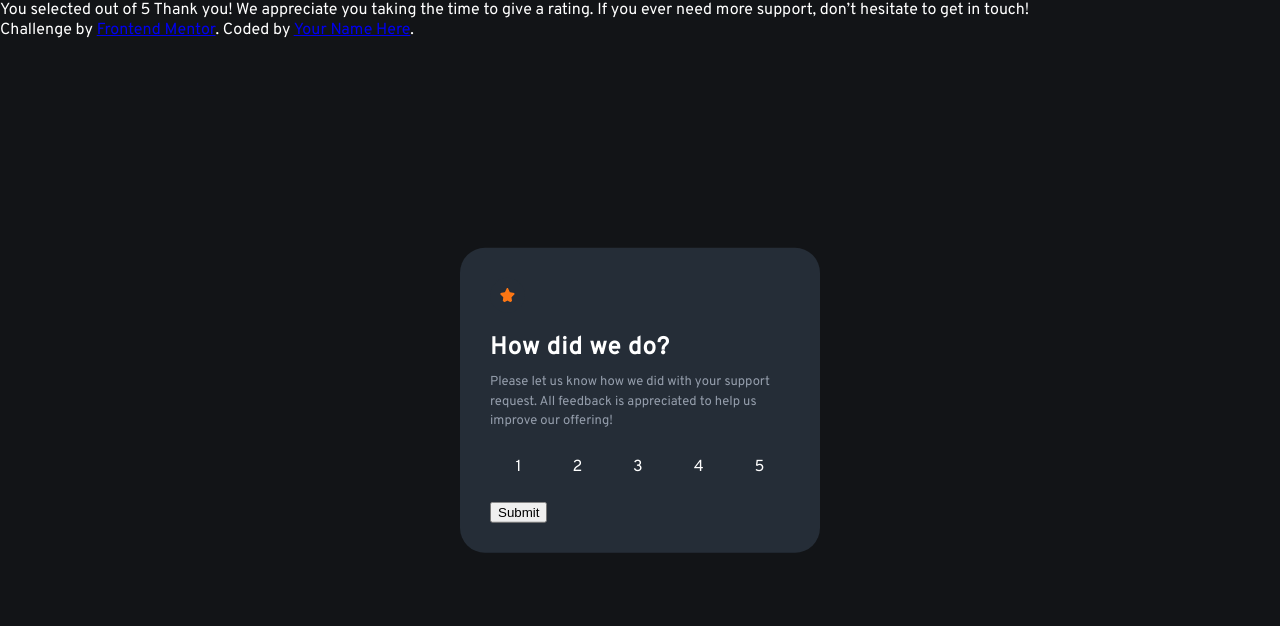
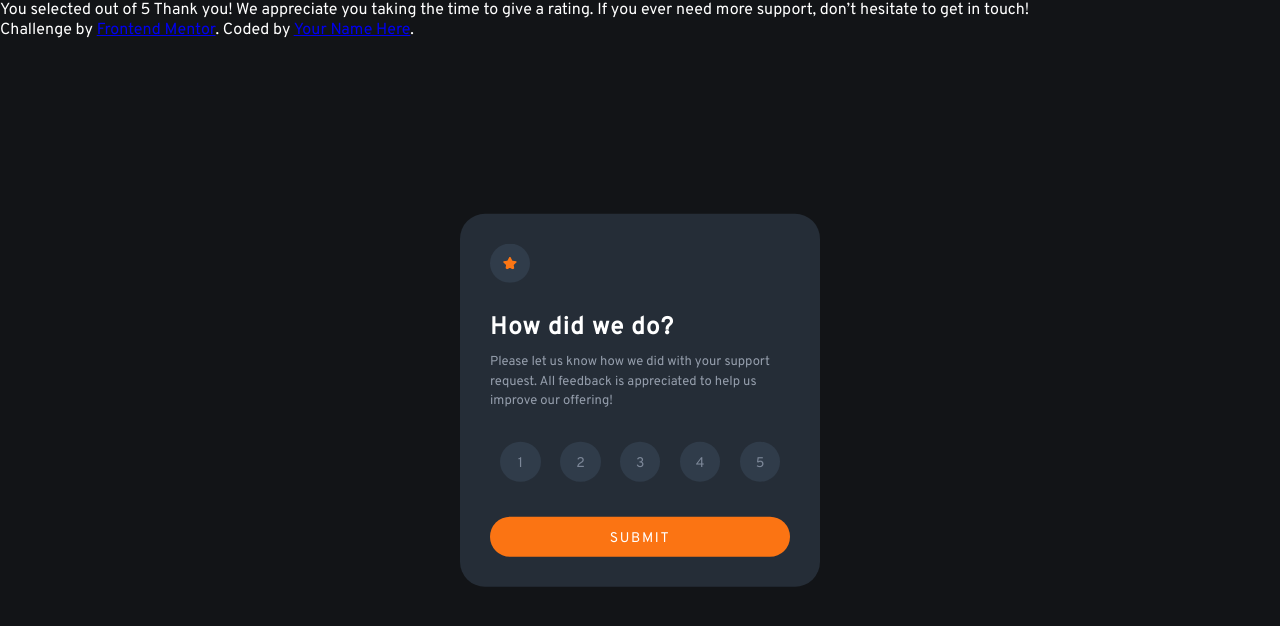
Before and after one commit to Romainub87/interactive-rating, a plain HTML site: page index.html in a window 1280 px wide. Drawn offline with nearby package versions, Linux system fonts and the light colour scheme.

Commit message:
style fenetre rating fini

```diff
--- a/index.html
+++ b/index.html
@@ -5,10 +5,7 @@
   <meta name="viewport" content="width=device-width, initial-scale=1.0"> <!-- displays site properly based on user's device -->
   <link rel="stylesheet" href="style/index.css">
   <link rel="icon" type="image/png" sizes="32x32" href="./images/favicon-32x32.png">
-  <link
-  href="https://fonts.googleapis.com/css?family=Overpass"
-  rel="stylesheet"
-/>
+  <link href="https://fonts.googleapis.com/css?family=Overpass" rel="stylesheet" />
 
   <title>Frontend Mentor | Interactive rating component</title>
 
@@ -60,5 +57,11 @@
     Challenge by <a href="https://www.frontendmentor.io?ref=challenge" target="_blank">Frontend Mentor</a>.
     Coded by <a href="#">Your Name Here</a>.
   </div>
+
+
+  <script src="//code.jquery.com/jquery-1.12.0.min.js"></script>
+  <script src="https://code.jquery.com/ui/1.13.2/jquery-ui.js"></script>
+  <script src="index.js"></script>
+
 </body>
 </html>
--- /dev/null
+++ b/index.js
@@ -0,0 +1,36 @@
+
+
+$(".chiffre").hover(function () {
+        // over
+        $(this).css({
+            "background-color": "hsl(25, 97%, 53%)",
+            "color": "white",
+            "cursor": "pointer",
+        });
+        $(this).prev(".chiffre").css({
+            "background-color": "hsl(216, 12%, 54%)",
+            "color": "white",
+        });
+        $(this).next(".chiffre").css({
+            "background-color": "hsl(216, 12%, 54%)",
+            "color": "white",
+        });
+
+    }, function () {
+        // out
+        $(this).css({
+            "background-color": "hsl(212, 21%, 24%)",
+            "color": "hsl(216, 12%, 54%)",
+        });
+        $(this).prev(".chiffre").css({
+            "background-color": "hsl(212, 21%, 24%)",
+            "color": "hsl(216, 12%, 54%)",
+        });
+        $(this).next(".chiffre").css({
+            "background-color": "hsl(212, 21%, 24%)",
+            "color": "hsl(216, 12%, 54%)",
+        });
+
+
+    }
+);
--- a/style/index.scss
+++ b/style/index.scss
@@ -2,7 +2,9 @@ $White: hsl(0, 0%, 100%);
 $Light_grey: hsl(217, 12%, 63%);
 $Medium_grey: hsl(216, 12%, 54%);
 $Dark_blue: hsl(213, 19%, 18%);
+$Medium_blue: hsl(212, 21%, 24%);
 $Very_dark_blue: hsl(216, 12%, 8%);
+$orange: hsl(25, 97%, 53%);
 
 body {
   margin: 0;
@@ -18,17 +20,18 @@ body {
     top: 50%;
     left: 50%;
     transform: translate(-50%, -50%);
-    background-color: $Dark_blue;
+    background: $Dark_blue;
     width: 300px;
     padding: 30px;
     border-radius: 25px;
 
     .etoile {
-        height: 15px;
-        width: 15px;
-        background-color: $Dark_blue;
-        padding: 10px;
+        height: 13px;
+        width: 14px;
+        background-color: $Medium_blue;
+        padding: 13px;
         border-radius: 75px;
+        margin-bottom: 10px;
     }
 
     .contenu-rating {
@@ -39,7 +42,7 @@ body {
             margin-top:20px;
             font-size: 24px;
             font-weight: 700;
-            letter-spacing: 1px;
+            letter-spacing: 1.3px;
         }
 
         .text {
@@ -47,13 +50,62 @@ body {
             font-size: 13px;
             line-height: 1.5;
             color: $Light_grey;
+            font-weight: 500;
         }
 
         .notes {
             display: flex;
             justify-content: space-around;
-            margin-top: 25px;
+            margin-top: 30px;
             margin-bottom: 25px;
+            align-items: center;
+            margin-left: 0;
+
+            .chiffre {
+                background-color: $Medium_blue;
+                padding-bottom: 10px;
+                padding-top: 13px;
+                padding-left: 16px;
+                padding-right: 16px;
+                border-radius: 100%;
+                font-size: 14px;
+                color: $Medium_grey;
+
+                &:first-child {
+                    padding-bottom: 10px;
+                    padding-top: 13px;
+                    padding-left: 18px;
+                    padding-right: 18px;
+                }
+            }
+        }
+
+        .submit {
+            width: 100%;
+            align-items: center;
+            display: flex;
+            margin-top: 10px;
+
+            .boutonbtn {
+                width: 100%;
+                height: 40px;
+                font-size: 14px;
+                font-weight: 500;
+                letter-spacing: 1.7px;
+                color: white;
+                border: none;
+                border-radius: 35px;
+                padding-top: 4px;
+                font-family: Overpass;
+                text-transform: uppercase;
+                background-color: $orange;
+
+                &:hover {
+                    cursor: pointer;
+                    background-color: white;
+                    color: $orange;
+                }
+            }
         }
     }
   }
```
Also changed, not shown: style/index.css, style/index.min.css.
